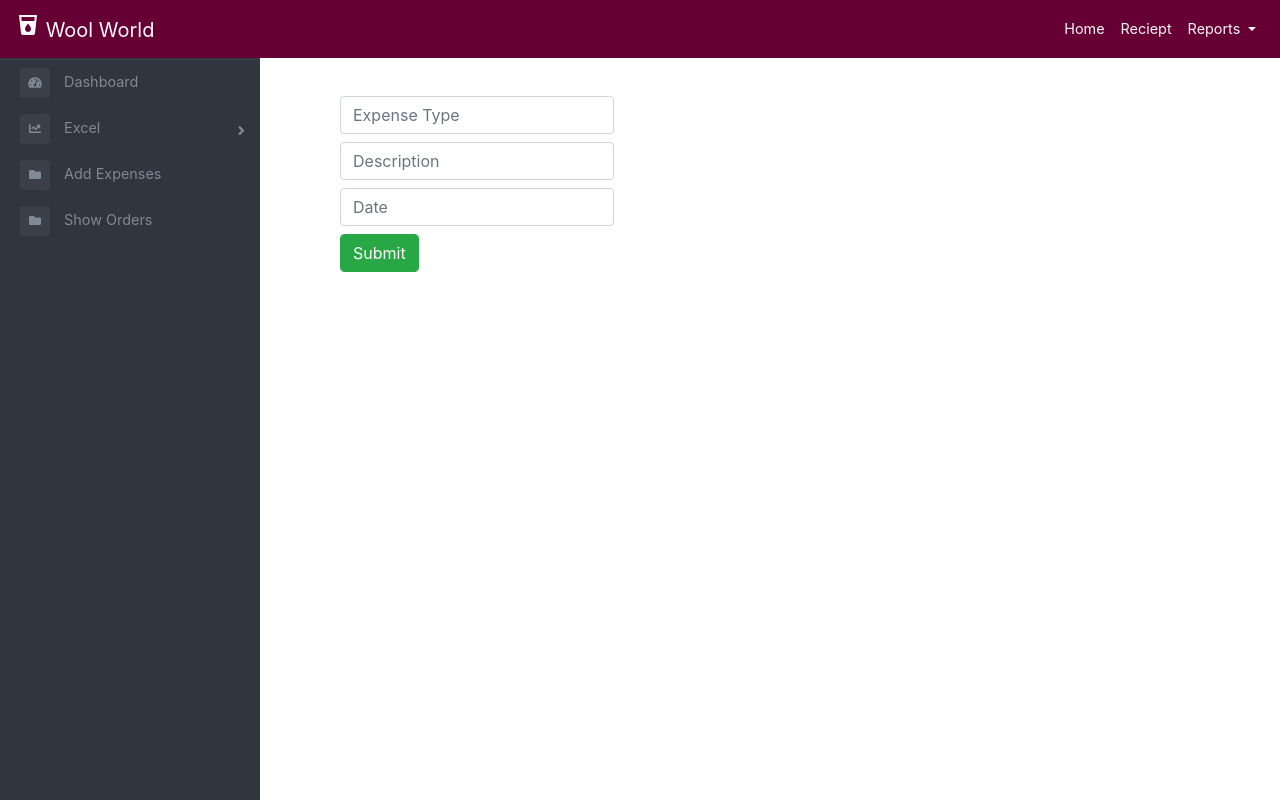
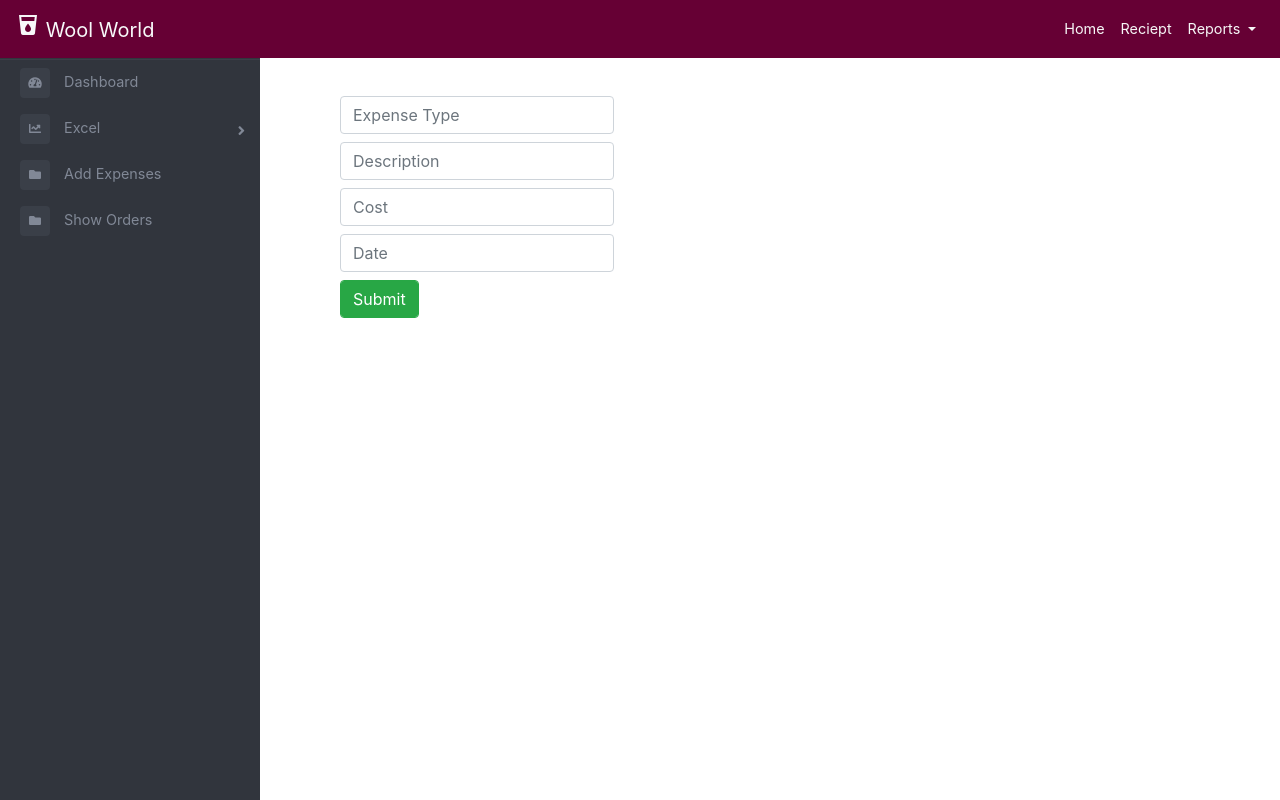
Before and after one commit to r-sniper/washing, a Django app: page /expenses/ in a window 1280 px wide. Run offline with Django 3.2, Linux system fonts and the light colour scheme; parts of the project's set-up code (start-up, migrations or seed data) failed here and were passed over; some libraries are stand-ins or nearby versions.

Commit message:
cost expense

```diff
--- a/home/templates/expenses.html
+++ b/home/templates/expenses.html
@@ -11,6 +11,9 @@
                     </label><br>
                     <label>
                         <input name="description" class="form-control" placeholder="Description">
+                    </label><br>
+                    <label>
+                        <input name="cost" class="form-control" placeholder="Cost">
                     </label><br>
                     <label>
                         <input id="daterangepicker" placeholder="Date" autocomplete="off" required name="date" class="form-control">
--- a/home/views.py
+++ b/home/views.py
@@ -265,10 +265,11 @@ def general_excel(request, type):
 def expenses(request):
     if request.method == 'POST':
         name = request.POST.get('name')
+        cost = request.POST.get('cost')
         description = request.POST.get('description')
         date = request.POST.get('date')
 
-        Expense.objects.create(name=name, description=description, date=date)
+        Expense.objects.create(name=name, description=description, date=date, cost=cost)
 
         return render(request, 'expenses.html', {'message_type': 'success',
                                                  'message_title': 'Success',
```
Also changed, not shown: home/models.py (line endings or trailing spaces).
